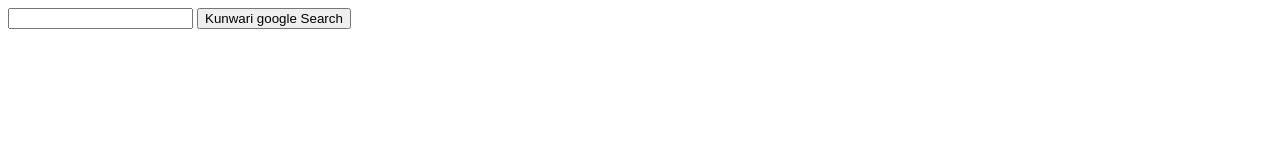
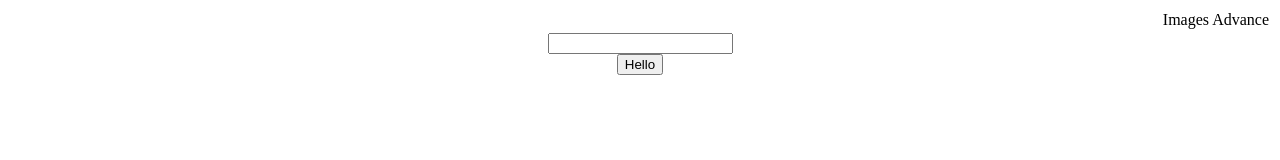
Before and after one commit to hiruto101/CS50-Web, a plain HTML site: page search/index.html in a window 1280 px wide. Drawn offline with Linux system fonts and the light colour scheme.

Commit message:
start here

```diff
--- a/search/index.html
+++ b/search/index.html
@@ -1,12 +1,26 @@
 <!DOCTYPE html>
 <html lang="en">
     <head>
+        <meta name="viewport"  content="width=device-width, initial-scale=1.0">
         <title>Search</title>
     </head>
     <body>
-        <form action="https://google.com/search">
-            <input type="text" name="q">
-            <input type="submit" value="Kunwari google Search">
-        </form>
+        <table width="100%">
+            <tr>
+                <td style="text-align: right; vertical-align: middle;">
+                        <a>Images</a>
+                        <a>Advance</a>
+                </td>
+            </tr>
+            <tr>
+                <td style="text-align: center; vertical-align: middle;">
+                    <form>
+                        <input>
+                        <br>
+                        <button border-radius: 8px;>Hello</button>
+                    </form>
+                </td>
+            </tr>
+        </table>
     </body>
 </html>
```
